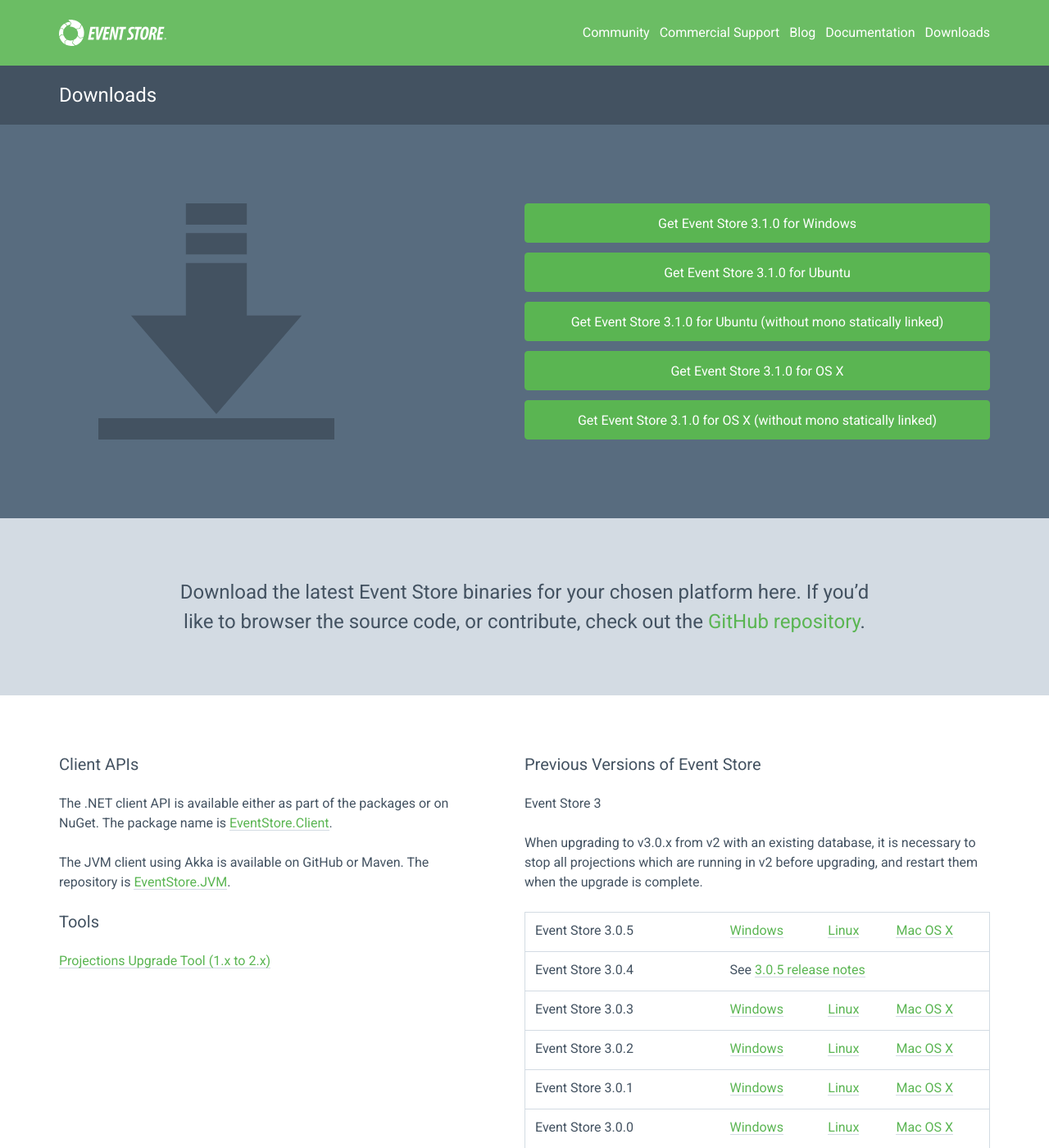
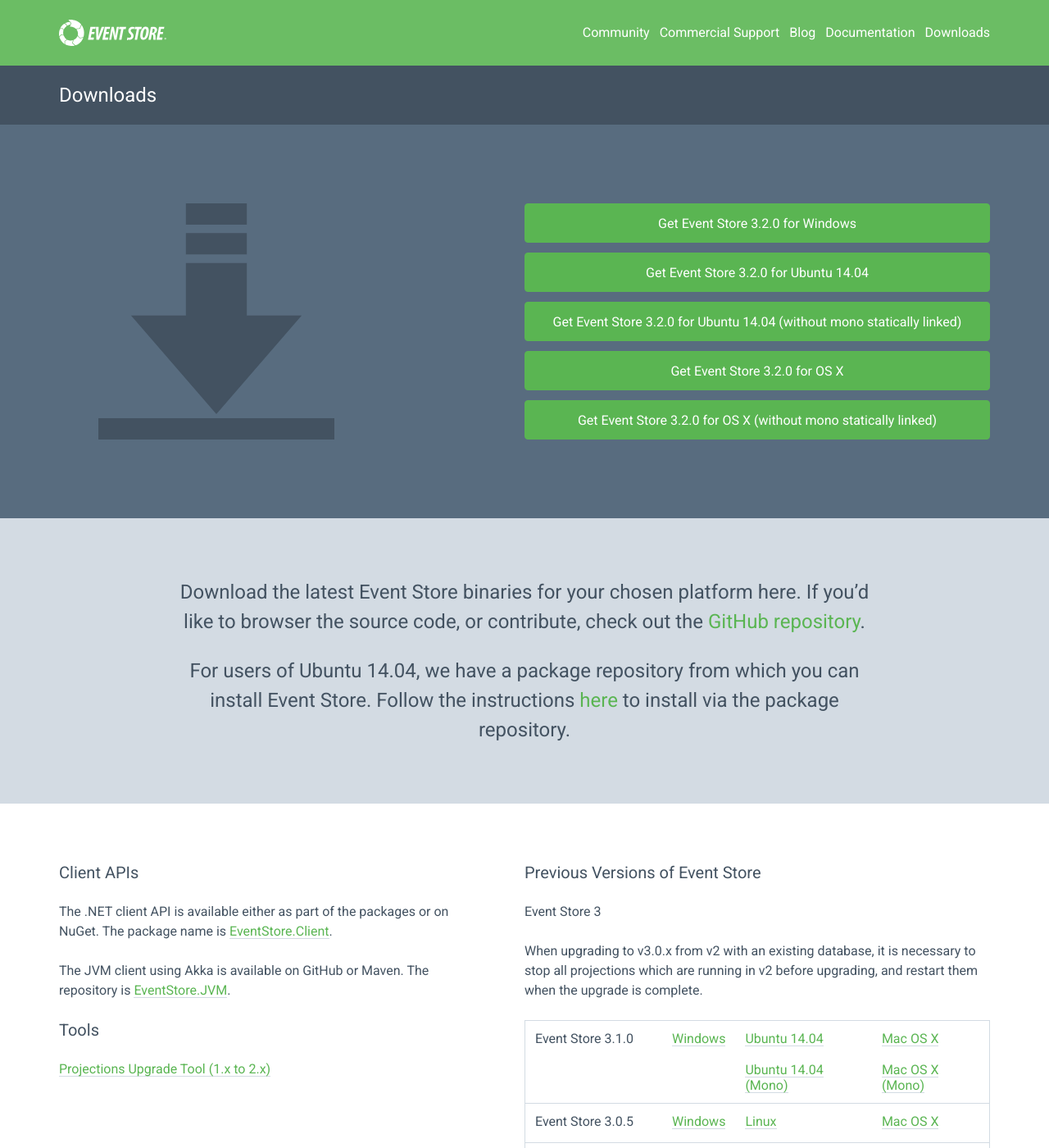
Before and after one commit to sandboxorg/geteventstore.com, a Jekyll site: the page built from downloads/index.html, in a window 1280 px wide and 1400 px high. Shown: the whole window at 82% size. Built offline with Jekyll 4.4.1, drawn with Linux system fonts in a browser that asks for light colours; nearby versions of some CDN libraries; Markdown is read by kramdown in place of the engine named in the settings.

```diff
--- a/downloads/index.html
+++ b/downloads/index.html
@@ -51,11 +51,11 @@ description: "Download Event Store binaries for Windows, Linux or Mac OS X."
             </div>
             <div class="page-section__half">
                 <p class="call-to-action download-buttons">
-                    <a href="http://download.geteventstore.com/binaries/EventStore-OSS-Win-v3.1.0.zip" class="btn btn--primary">Get Event Store 3.1.0 for Windows</a>
-                    <a href="http://download.geteventstore.com/binaries/EventStore-OSS-Ubuntu-v3.1.0.tar.gz" class="btn btn--primary">Get Event Store 3.1.0 for Ubuntu</a>
-                    <a href="http://download.geteventstore.com/binaries/EventStore-OSS-Mono-Ubuntu-v3.1.0.tar.gz" class="btn btn--primary">Get Event Store 3.1.0 for Ubuntu (without mono statically linked)</a>
-                    <a href="http://download.geteventstore.com/binaries/EventStore-OSS-MacOSX-v3.1.0.tar.gz" class="btn btn--primary">Get Event Store 3.1.0 for OS X</a>
-                    <a href="http://download.geteventstore.com/binaries/EventStore-OSS-Mono-MacOSX-v3.1.0.tar.gz" class="btn btn--primary">Get Event Store 3.1.0 for OS X (without mono statically linked)</a>
+                    <a href="http://download.geteventstore.com/binaries/EventStore-OSS-Win-v3.2.0.zip" class="btn btn--primary">Get Event Store 3.2.0 for Windows</a>
+                    <a href="http://download.geteventstore.com/binaries/EventStore-OSS-Ubuntu-v3.2.0.tar.gz" class="btn btn--primary">Get Event Store 3.2.0 for Ubuntu 14.04</a>
+                    <a href="http://download.geteventstore.com/binaries/EventStore-OSS-Mono-Ubuntu-v3.2.0.tar.gz" class="btn btn--primary">Get Event Store 3.2.0 for Ubuntu 14.04 (without mono statically linked)</a>
+                    <a href="http://download.geteventstore.com/binaries/EventStore-OSS-MacOSX-v3.2.0.tar.gz" class="btn btn--primary">Get Event Store 3.2.0 for OS X</a>
+                    <a href="http://download.geteventstore.com/binaries/EventStore-OSS-Mono-MacOSX-v3.2.0.tar.gz" class="btn btn--primary">Get Event Store 3.2.0 for OS X (without mono statically linked)</a>
                 </p>
             </div>
         </div>
@@ -63,6 +63,7 @@ description: "Download Event Store binaries for Windows, Linux or Mac OS X."
     <div class="page-section--banner">
         <div class="inner-container">
             <p class="lead">Download the latest Event Store binaries for your chosen platform here. If you’d like to browser the source code, or contribute, check out the <a href="https://github.com/eventstore/eventstore">GitHub repository</a>.</p>
+            <p class="lead">For users of Ubuntu 14.04, we have a package repository from which you can install Event Store. Follow the instructions <a href="http://docs.geteventstore.com/server/latest/installing-from-debian-repositories/">here</a> to install via the package repository.</p>
         </div>
     </div>
     <div class="page-section">
@@ -83,6 +84,12 @@ description: "Download Event Store binaries for Windows, Linux or Mac OS X."
                     <p>When upgrading to v3.0.x from v2 with an existing database, it is necessary to stop all projections which are running in v2 before upgrading, and restart them when the upgrade is complete.</p>
                     <table>
                         <tbody>
+                            <tr>
+                                <td>Event Store 3.1.0</td>
+                                <td><a href="http://download.geteventstore.com/binaries/EventStore-OSS-Win-v3.1.0.zip">Windows</a></td>
+                                <td><a href="http://download.geteventstore.com/binaries/EventStore-OSS-Ubuntu-v3.1.0.tar.gz">Ubuntu 14.04</a><br /><br /><a href="http://download.geteventstore.com/binaries/EventStore-OSS-Mono-Ubuntu-v3.1.0.tar.gz">Ubuntu 14.04 (Mono)</a></td>
+                                <td><a href="http://download.geteventstore.com/binaries/EventStore-OSS-MacOSX-v3.1.0.tar.gz">Mac OS X</a><br /><br /><a href="http://download.geteventstore.com/binaries/EventStore-OSS-Mono-MacOSX-v3.1.0.tar.gz">Mac OS X (Mono)</a></td>
+                            </tr>
                             <tr>
                                 <td>Event Store 3.0.5</td>
                                 <td><a href="http://download.geteventstore.com/binaries/EventStore-OSS-Win-v3.0.5.zip">Windows</a></td>
```
Also changed, not shown: _data/downloads.json (+17 -5 lines).
